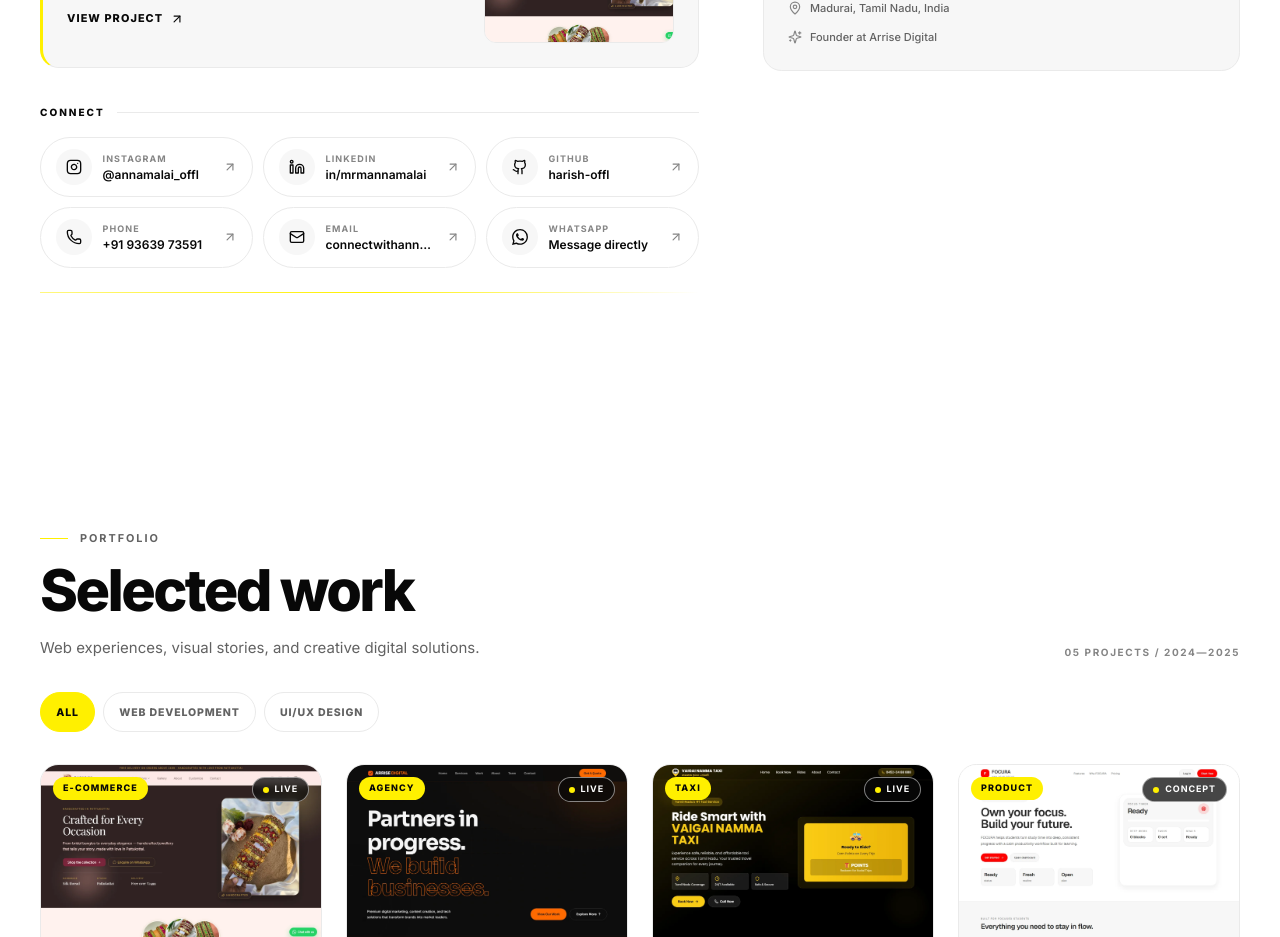
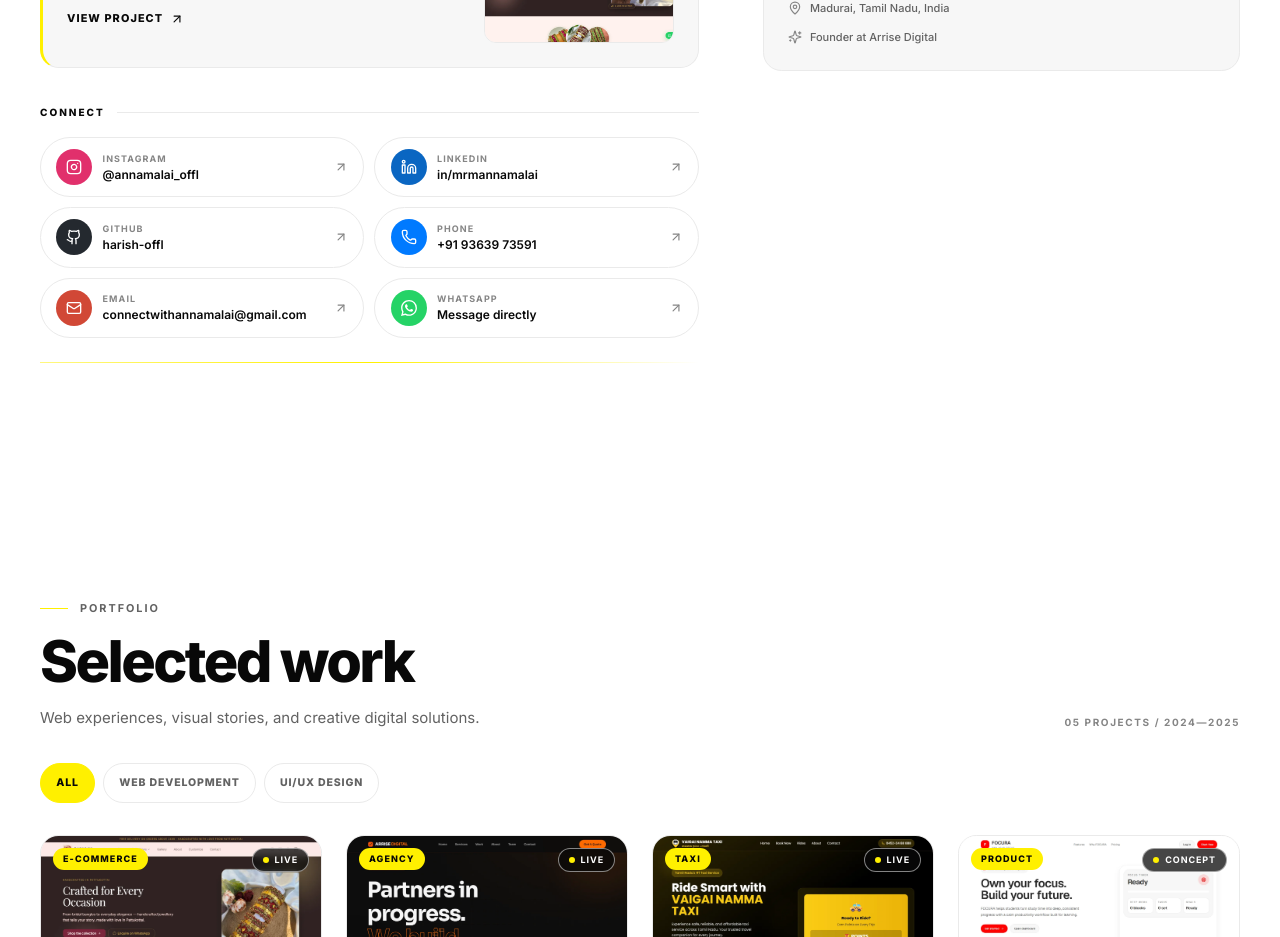
Before and after one commit to harish-offl/ANNAS-PORTFOLIO, a Next.js app: page / in a window 1280 px wide. Shown: the part 800-1737 px from the top of the page. Built offline with nearby package versions, Linux system fonts and the light colour scheme.

Commit message:
Align connect links in 2 columns with brand colors

```diff
--- a/src/components/HeroSection.tsx
+++ b/src/components/HeroSection.tsx
@@ -168,12 +168,22 @@ export function HeroSection() {
                 <span className="h-px flex-1 bg-line" aria-hidden="true" />
               </div>
 
-              <div className="grid gap-2.5 sm:grid-cols-3">
+              <div className="grid gap-2.5 sm:grid-cols-2">
                 {connectLinks.map((link) => {
                   const Icon = connectIconMap[link.icon];
                   const external = link.external
                     ? { target: "_blank", rel: "noopener noreferrer" }
                     : {};
+
+                  const brandColors: Record<string, string> = {
+                    instagram: "#E1306C",
+                    linkedin: "#0A66C2",
+                    github: "#24292F",
+                    phone: "#007AFF",
+                    mail: "#D14836",
+                    whatsapp: "#25D366",
+                  };
+                  const brandColor = brandColors[link.icon] ?? "#000000";
 
                   return (
                     <a
@@ -182,7 +192,10 @@ export function HeroSection() {
                       {...external}
                       className="pill group min-w-0"
                     >
-                      <span className="grid h-9 w-9 shrink-0 place-items-center rounded-full bg-card text-ink transition-colors duration-200 group-hover:bg-yellow">
+                      <span
+                        className="grid h-9 w-9 shrink-0 place-items-center rounded-full text-white transition-colors duration-200"
+                        style={{ backgroundColor: brandColor }}
+                      >
                         <Icon className="h-4 w-4" aria-hidden="true" />
                       </span>
                       <span className="min-w-0">
```
